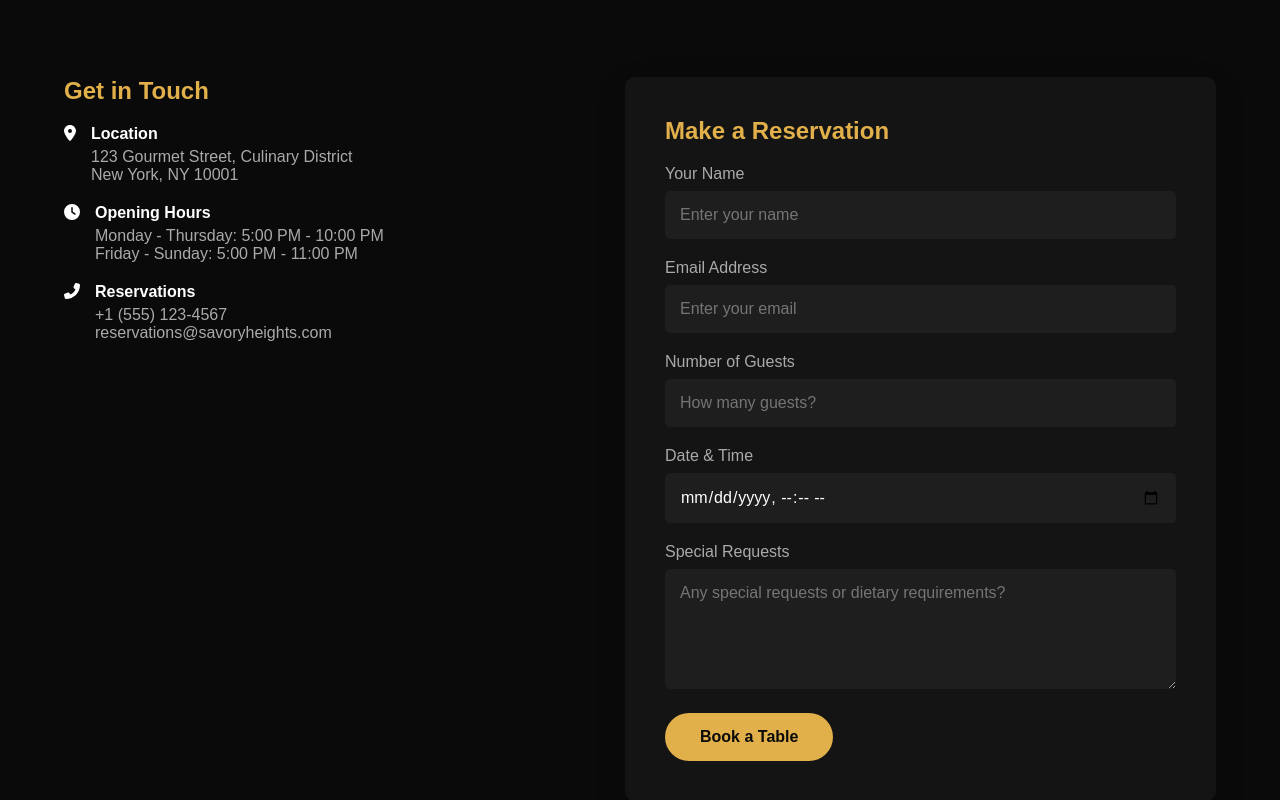
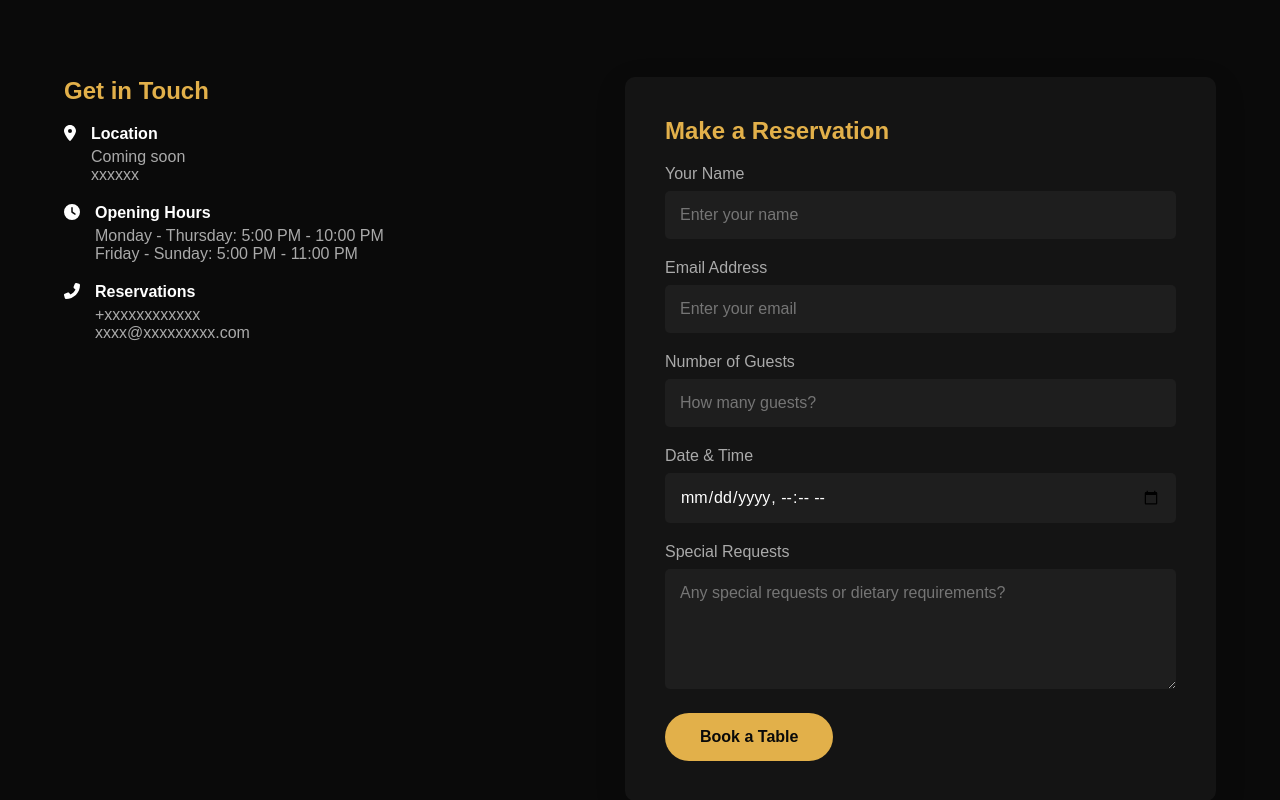
Before and after one commit to Hassananwaz/Landing-page-Of-a-Resturaunt, a plain HTML site: page index.html in a window 1280 px wide. Shown: the part 3493-4293 px from the top of the page. Drawn offline with Linux system fonts and the light colour scheme.

Commit message:
Update index.html

```diff
--- a/index.html
+++ b/index.html
@@ -207,8 +207,8 @@
                     <i class="fas fa-map-marker-alt"></i>
                     <div class="info-text">
                         <h4>Location</h4>
-                        <p>123 Gourmet Street, Culinary District</p>
-                        <p>New York, NY 10001</p>
+                        <p>Coming soon</p>
+                        <p>xxxxxx</p>
                     </div>
                 </div>
                 <div class="info-item">
@@ -223,8 +223,8 @@
                     <i class="fas fa-phone-alt"></i>
                     <div class="info-text">
                         <h4>Reservations</h4>
-                        <p>+1 (555) 123-4567</p>
-                        <p>reservations@savoryheights.com</p>
+                        <p>+xxxxxxxxxxxx</p>
+                        <p>xxxx@xxxxxxxxx.com</p>
                     </div>
                 </div>
             </div>
```
